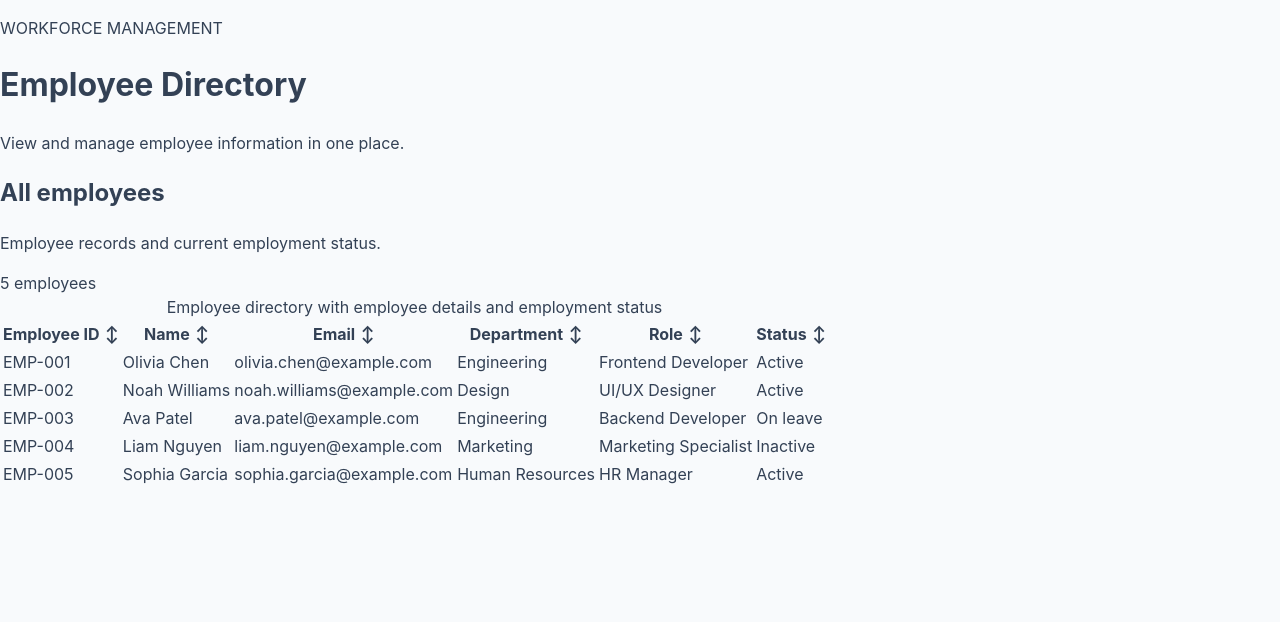
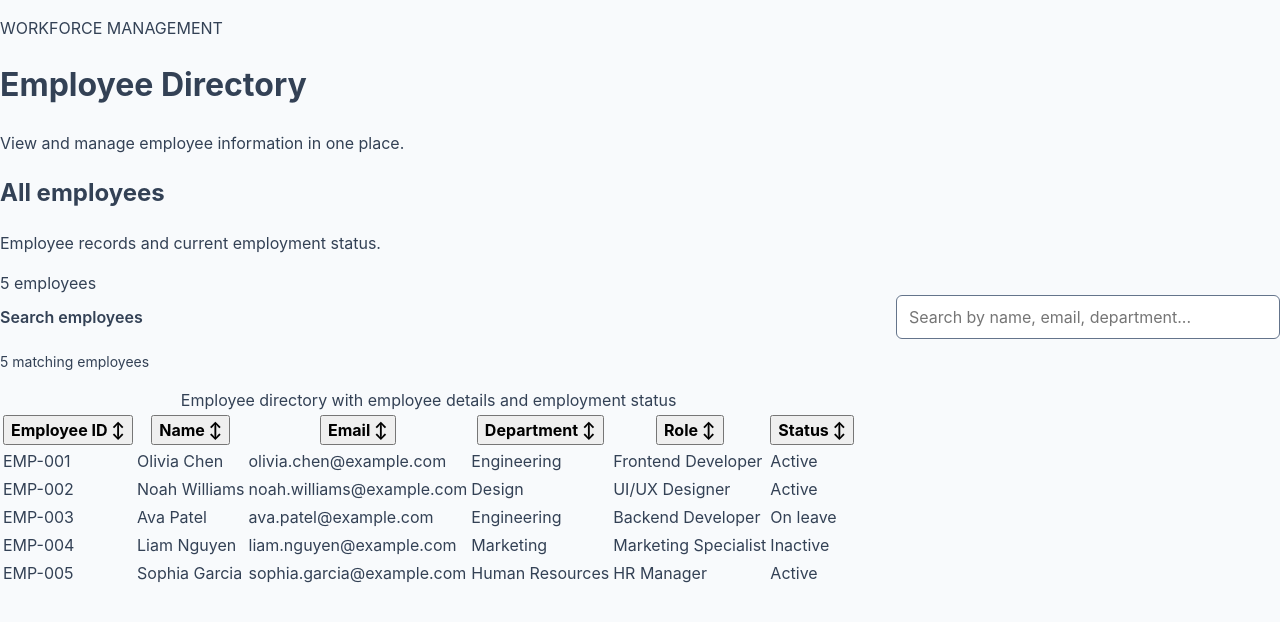
Before and after one commit to 24521771-tienmd/hw1-production-data-grid, a React (Vite) app: page / in a window 1280 px wide. Shown: the top 622 px of the page. Built offline with nearby package versions, Linux system fonts and the light colour scheme.

Commit message:
feat(data-grid): implement employee filtering

```diff
--- a/src/App.css
+++ b/src/App.css
@@ -1,25 +1,44 @@
 
-.sort-button {
-  display: inline-flex;
+.data-grid-toolbar {
+  display: grid;
+  grid-template-columns: auto minmax(12rem, 24rem);
   align-items: center;
-  gap: 0.35rem;
-  padding: 0;
-  border: 0;
-  background: transparent;
-  color: inherit;
-  font: inherit;
-  font-weight: inherit;
-  text-align: left;
-  cursor: pointer;
+  gap: 0.75rem;
+  margin-bottom: 1rem;
 }
 
-.sort-button:focus-visible {
-  outline: 3px solid #2563eb;
-  outline-offset: 4px;
-  border-radius: 2px;
+.data-grid-toolbar label {
+  font-weight: 600;
 }
 
-.sort-button:hover {
-  text-decoration: underline;
-  text-underline-offset: 3px;
+.data-grid-toolbar input {
+  width: 100%;
+  min-height: 2.75rem;
+  padding: 0.5rem 0.75rem;
+  border: 1px solid #64748b;
+  border-radius: 0.375rem;
+  background: #fff;
+  color: #1e293b;
+  font: inherit;
 }
+
+.data-grid-toolbar input:focus-visible {
+  outline: 3px solid #2563eb;
+  outline-offset: 3px;
+}
+
+.filter-result-count {
+  grid-column: 1 / -1;
+  margin: 0;
+  font-size: 0.875rem;
+}
+
+@media (max-width: 36rem) {
+  .data-grid-toolbar {
+    grid-template-columns: 1fr;
+  }
+
+  .filter-result-count {
+    grid-column: auto;
+  }
+}
--- a/src/DataGrid.jsx
+++ b/src/DataGrid.jsx
@@ -6,6 +6,7 @@ function DataGrid({ columns, rows, pageSize }) {
     key: null,
     direction: 'ascending',
   })
+  const [filterQuery, setFilterQuery] = useState('')
 
   const handleSort = (column) => {
     if (!column.sortable) return
@@ -19,7 +20,17 @@ function DataGrid({ columns, rows, pageSize }) {
     }))
   }
 
-  const sortedRows = [...rows].sort((a, b) => {
+  const normalizedQuery = filterQuery.trim().toLowerCase()
+
+  const filteredRows = rows.filter((row) =>
+    columns.some((column) =>
+      String(row[column.key] ?? '')
+        .toLowerCase()
+        .includes(normalizedQuery),
+    ),
+  )
+
+  const sortedRows = [...filteredRows].sort((a, b) => {
     if (!sortConfig.key) return 0
 
     const firstValue = a[sortConfig.key]
@@ -38,6 +49,21 @@ function DataGrid({ columns, rows, pageSize }) {
 
   return (
     <div className="table-wrapper">
+      <div className="data-grid-toolbar">
+        <label htmlFor="employee-filter">Search employees</label>
+        <input
+          id="employee-filter"
+          type="search"
+          value={filterQuery}
+          onChange={(event) => setFilterQuery(event.target.value)}
+          placeholder="Search by name, email, department..."
+        />
+        <p className="filter-result-count" aria-live="polite">
+          {filteredRows.length} matching employee
+          {filteredRows.length === 1 ? '' : 's'}
+        </p>
+      </div>
+
       <table className="data-grid">
         <caption className="visually-hidden">
           Employee directory with employee details and employment status
@@ -52,9 +78,7 @@ function DataGrid({ columns, rows, pageSize }) {
                 <th
                   key={column.key}
                   scope="col"
-                  aria-sort={
-                    isSorted ? sortConfig.direction : 'none'
-                  }
+                  aria-sort={isSorted ? sortConfig.direction : 'none'}
                 >
                   {column.sortable ? (
                     <button
@@ -109,7 +133,9 @@ function DataGrid({ columns, rows, pageSize }) {
           ) : (
             <tr>
               <td colSpan={columns.length}>
-                No employee records available.
+                {rows.length === 0
+                  ? 'No employee records available.'
+                  : 'No employees match your search.'}
               </td>
             </tr>
           )}
```
